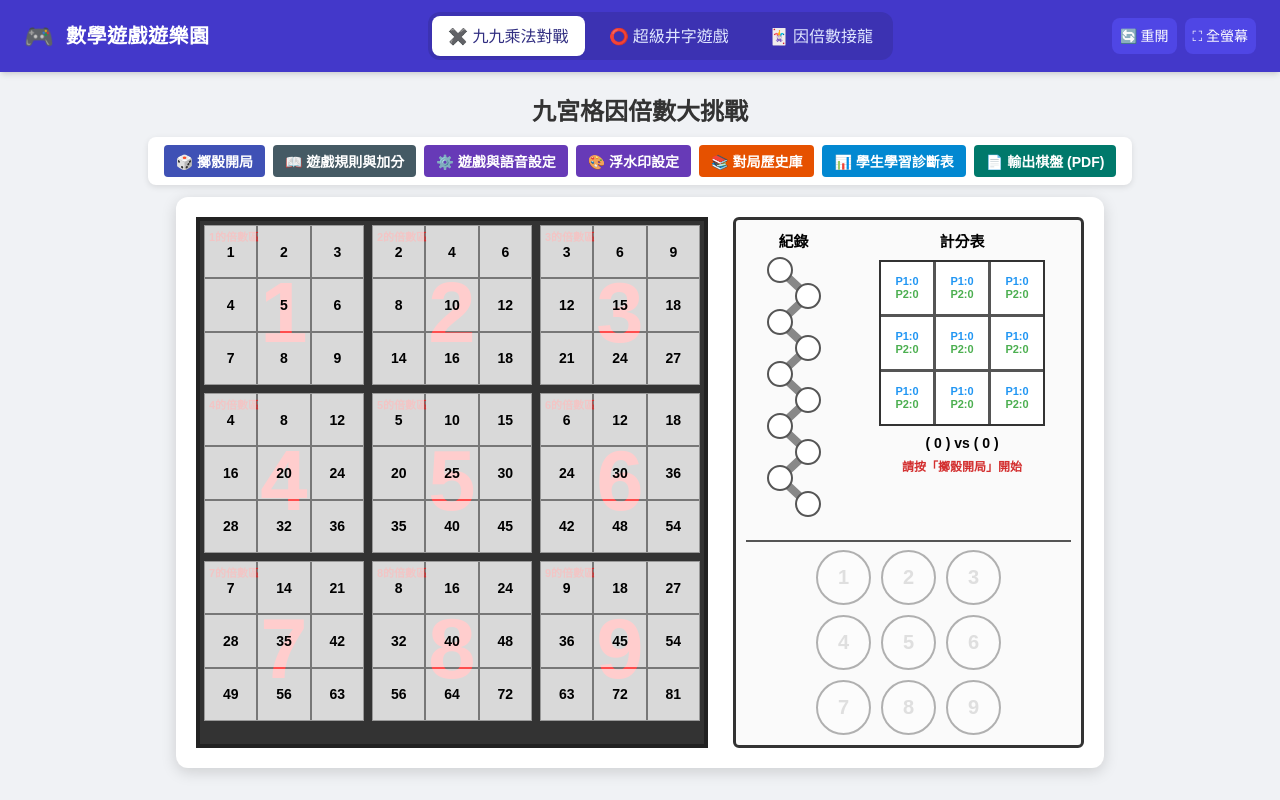
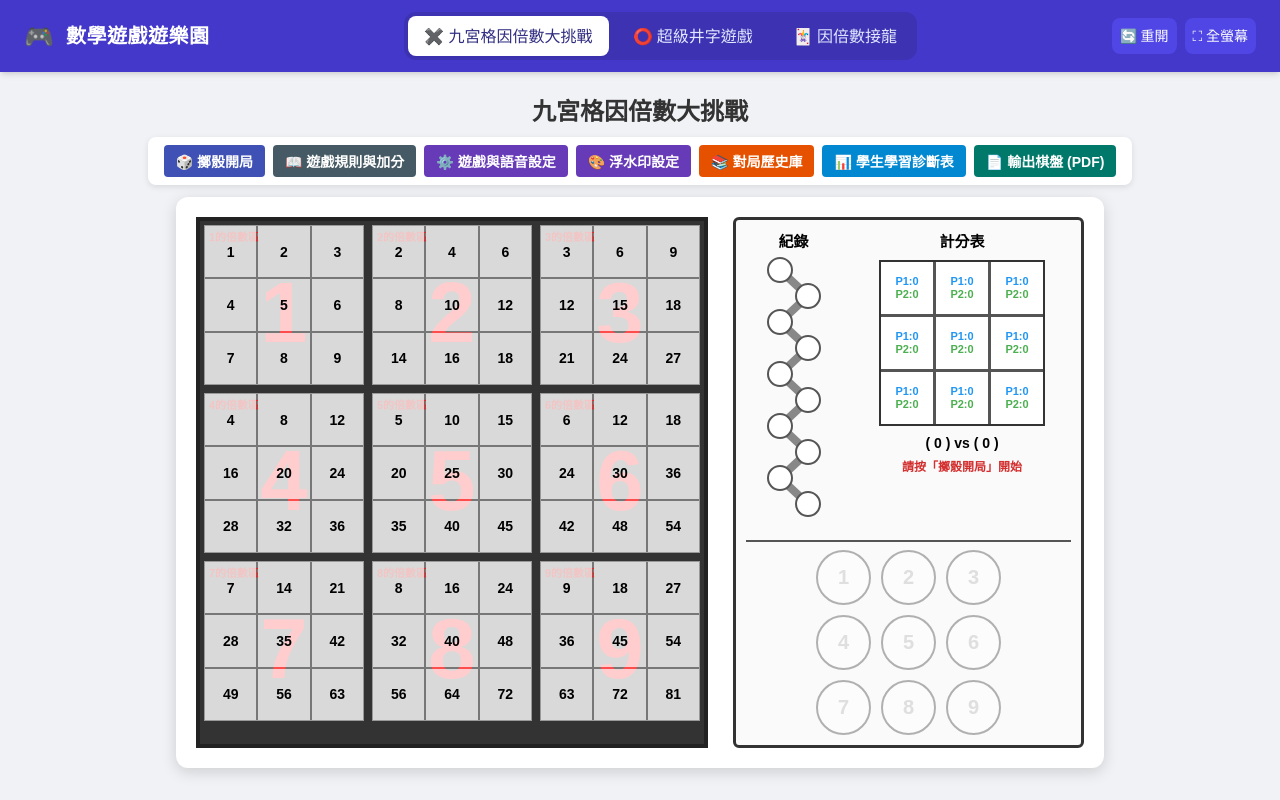
Before and after one commit to pengin0913/math-game, a plain HTML site: page index.html in a window 1280 px wide. Drawn offline with nearby package versions, Linux system fonts and the light colour scheme.

Commit message:
update index.html

```diff
--- a/index.html
+++ b/index.html
@@ -24,7 +24,7 @@
     <nav class="flex space-x-2 bg-indigo-800/60 p-1 rounded-xl">
       <button onclick="switchGame('multiplication-battle.html', this)"
               class="tab-btn px-4 py-2 rounded-lg font-medium transition text-indigo-100 hover:bg-indigo-600/50">
-        ✖️ 九九乘法對戰
+        ✖️ 九宮格因倍數大挑戰
       </button>
       <button onclick="switchGame('super-tic-tac-toe.html', this)"
               class="tab-btn px-4 py-2 rounded-lg font-medium transition text-indigo-100 hover:bg-indigo-600/50">
```
